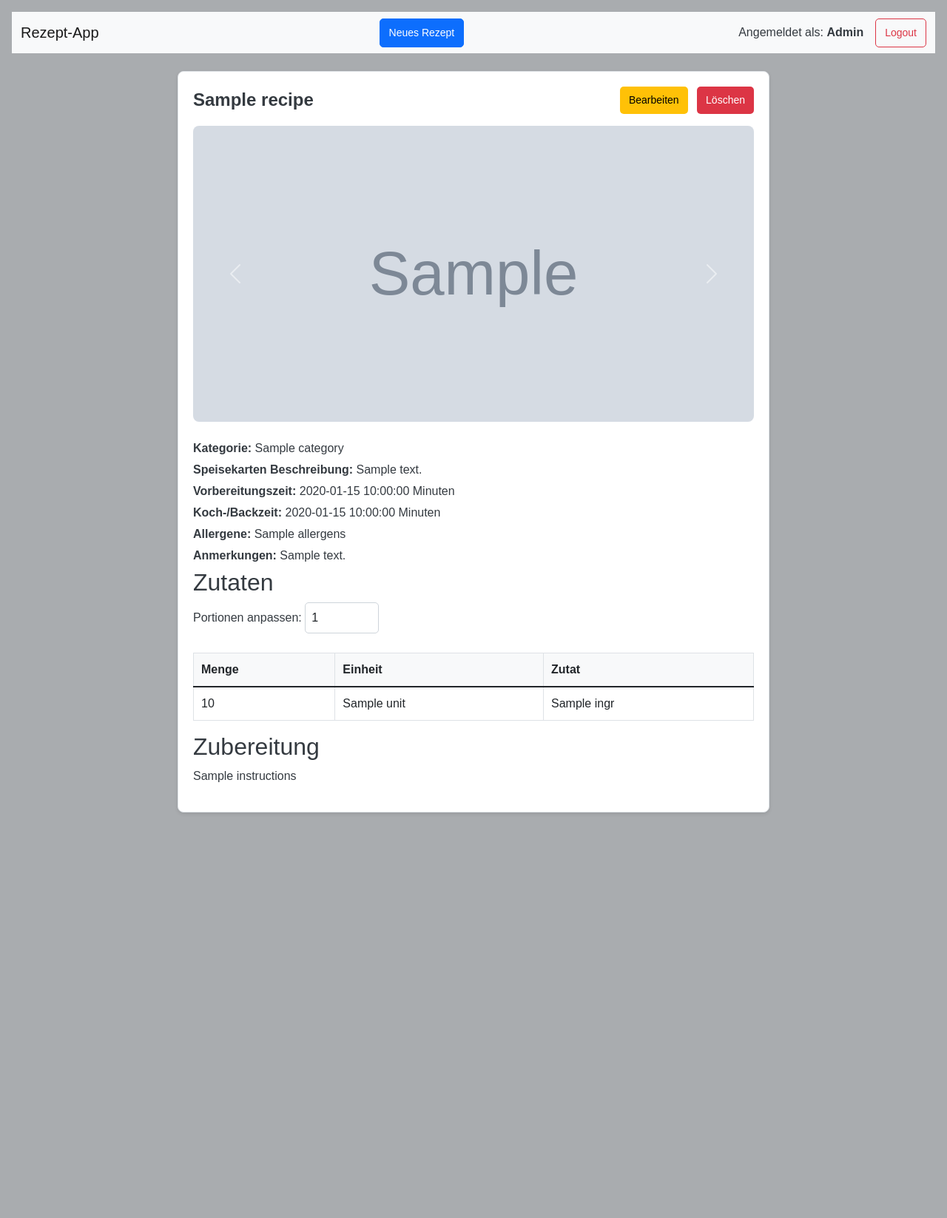
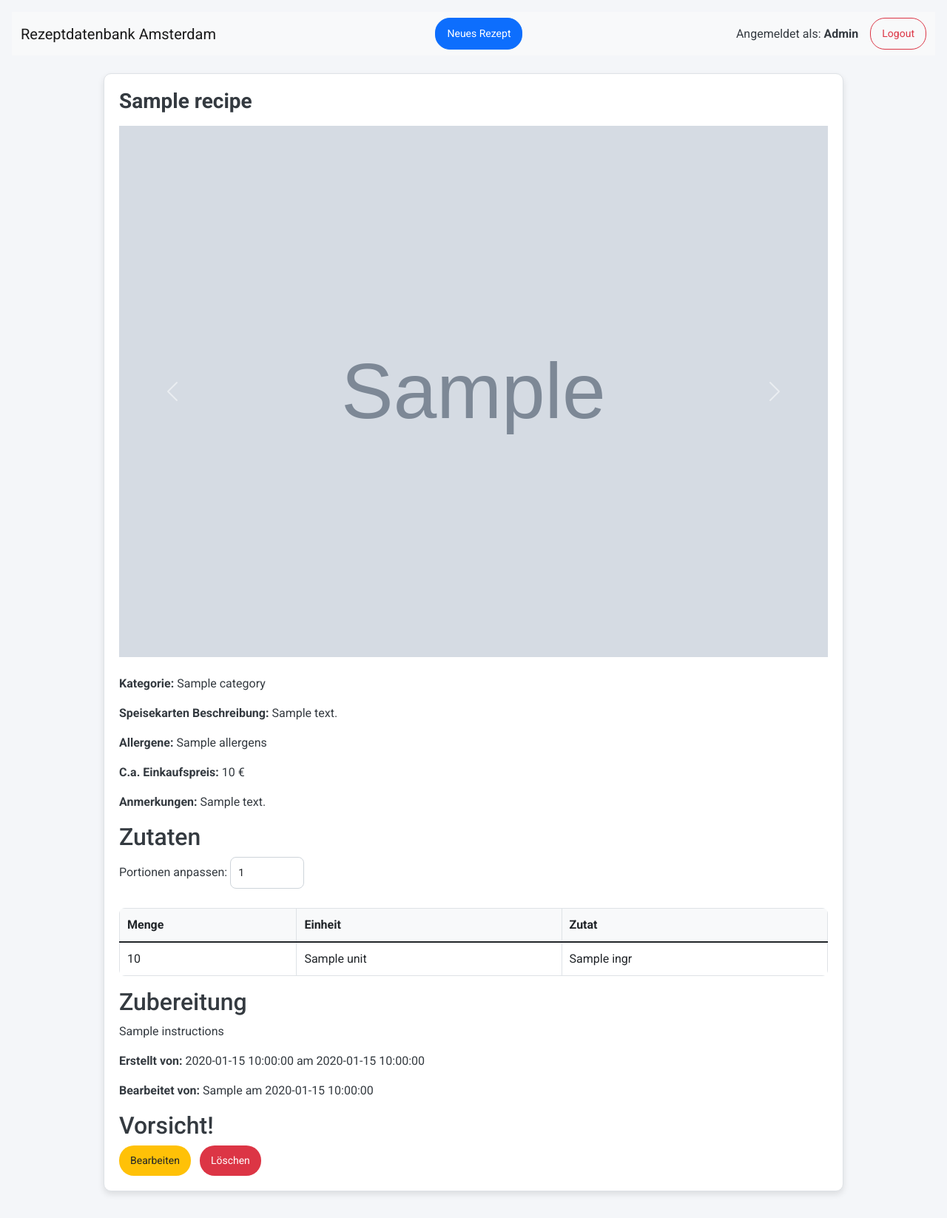
Before and after one commit to BaraMGB/recipe, a Flask app: template templates/recipe_detail.html in a window 1280 px wide. Shown: the whole page at 74% size. Before the commit the page ends 1099 px from the top, so only its background shows below. Run offline with Flask 3, Linux system fonts and the light colour scheme; a user stored in the database is signed in; the template is opened without the code that fills it: most values are stand-ins (such as "Sample title", 1, 10 or a date in 2020); grey boxes marked "Sample" are stand-in pictures; some libraries are stand-ins or nearby versions.

Commit message:
fix a lot of stuff

```diff
--- a/app.py
+++ b/app.py
@@ -22,8 +22,6 @@ app.secret_key = os.urandom(24)
 load_dotenv()
 
 # Beispiel: Passwort aus .env
-ADMIN_PASSWORD = os.getenv("ADMIN_PASSWORD", "default_password")
-print("ADMIN_PASSWORD:", os.getenv("ADMIN_PASSWORD"))
 
 login_manager = LoginManager()
 login_manager.init_app(app)
@@ -37,7 +35,7 @@ class User(UserMixin):
         self.role = role
 
 users = {
-    "Admin": User(id=1, username="Admin", password=ADMIN_PASSWORD, role="Admin"),
+    "Admin": User(id=1, username="Admin", password=os.getenv("ADMIN_PASSWORD", "default_admin_password"), role="Admin"),
     "Rudi": User(id=2, username="Rudi", password=os.getenv("RUDI_PASSWORD", "default_rudi_password"), role="Editor"),
     "Franzi": User(id=3, username="Franzi", password=os.getenv("FRANZI_PASSWORD", "default_franzi_password"), role="Viewer"),
     "Anton": User(id=4, username="Anton", password=os.getenv("ANTON_PASSWORD", "default_anton_password"), role="Viewer"),
@@ -152,15 +150,17 @@ def new_recipe():
         name = request.form.get('name')
         menu_description = request.form.get('menu_description')
         category = request.form.get('category')
-        preparation_time = request.form.get('preparation_time')
-        cooking_time = request.form.get('cooking_time')
         allergens = request.form.get('allergens')
+        approximate_cost = request.form.get('approximate_cost')
         instructions = request.form.get('instructions')
         notes = request.form.get('notes')
 
         conn = get_db_connection()
-        cursor = conn.execute('INSERT INTO recipes (name, menu_description, category, preparation_time, cooking_time, allergens, instructions, notes) VALUES (?,?,?,?,?,?,?,?)',
-                     (name, menu_description, category, preparation_time, cooking_time, allergens, instructions, notes))
+        user = current_user.username  # Benutzername des aktuell angemeldeten Benutzers
+        cursor = conn.execute(
+            'INSERT INTO recipes (name, menu_description, category, approximate_cost, allergens, instructions, notes, created_by) VALUES (?, ?, ?, ?, ?, ?, ?, ?)',
+            (name, menu_description, category, approximate_cost, allergens, instructions, notes, user)
+        )
         recipe_id = cursor.lastrowid
 
         ingredient_names = [key for key in request.form.keys() if key.startswith('ingredient_name_')]
@@ -199,8 +199,7 @@ def edit_recipe(recipe_id):
         name = request.form.get('name')
         menu_description = request.form.get('menu_description')
         category = request.form.get('category')
-        preparation_time = request.form.get('preparation_time')
-        cooking_time = request.form.get('cooking_time')
+        approximate_cost = request.form.get('approximate_cost')
         allergens = request.form.get('allergens')
         instructions = request.form.get('instructions')
         notes = request.form.get('notes')
@@ -220,9 +219,11 @@ def edit_recipe(recipe_id):
                     })
 
         with get_db_connection() as conn:
-            conn.execute('UPDATE recipes SET name = ?, menu_description = ?,  category = ?, preparation_time = ?, cooking_time = ?, allergens = ?, instructions = ?, notes = ? WHERE id = ?',
-                         (name, menu_description, category, preparation_time, cooking_time, allergens, instructions, notes, recipe_id))
-
+            user = current_user.username  # Benutzername des aktuell angemeldeten Benutzers
+            conn.execute(
+                'UPDATE recipes SET name=?, menu_description=?, category=?, approximate_cost=?, allergens=?, instructions=?, notes=?, edited_by=?, edited_time=CURRENT_TIMESTAMP WHERE id=?',
+                (name, menu_description, category, approximate_cost, allergens, instructions, notes, user, recipe_id)
+            )
             conn.execute('DELETE FROM ingredients WHERE recipe_id = ?', (recipe_id,))
             for ingredient in ingredients_data:
                 conn.execute('INSERT INTO ingredients (recipe_id, quantity, unit, ingredient_name) VALUES (?,?,?,?)',
@@ -295,5 +296,8 @@ def delete_photo(photo_id):
             conn.commit()
     return redirect(request.referrer)
 
-if __name__ == '__main__':
-    app.run(host='0.0.0.0', port=5000, debug=True)
+if __name__ == "__main__":
+    app.run(host="0.0.0.0", port=5000, ssl_context=(
+        "/etc/ssl/certs/fullchain.pem",
+        "/etc/ssl/private/privkey.pem"
+    ))
--- a/static/style.css
+++ b/static/style.css
@@ -1,20 +1,20 @@
 /* Grundlegende Styles */
 body {
-    font-family: Arial, sans-serif;
-    background-color: #a9acaf; /* Heller Grauton als Hintergrund */
-    color: #343a40; /* Dunkler Text für besseren Kontrast */
+    font-family: 'Roboto', sans-serif;
+    background-color: #f4f6f9; /* Heller Hintergrund */
+    color: #343a40; /* Dunkler Text */
     margin: 0;
     padding: 0;
 }
 
 .container {
-    max-width: 960px;
+    max-width: 1200px;
     margin: 0 auto;
     padding: 20px;
 }
 
 h1, h2, h3 {
-    color: #343a40; /* Dunkelgrau für Überschriften */
+    color: #343a40; /* Dunkelgrau */
 }
 
 a {
@@ -26,22 +26,23 @@ a:hover {
     text-decoration: underline;
 }
 
-
 /* Buttons */
 .btn {
-    border-radius: 5px;
-    padding: 8px 12px;
+    border-radius: 20px;
+    padding: 10px 15px;
     font-size: 14px;
+    transition: all 0.3s ease-in-out;
 }
 
 .btn-warning {
     background-color: #ffc107;
-    color: black;
+    color: #212529;
     border: none;
 }
 
 .btn-warning:hover {
     background-color: #e0a800;
+    transform: translateY(-2px);
 }
 
 .btn-danger {
@@ -52,7 +53,9 @@ a:hover {
 
 .btn-danger:hover {
     background-color: #c82333;
+    transform: translateY(-2px);
 }
+
 /* Formulare */
 .form-label {
     display: block;
@@ -62,92 +65,73 @@ a:hover {
 
 .form-control {
     width: 100%;
-    padding: 8px;
+    padding: 10px;
     border: 1px solid #ced4da;
-    border-radius: 5px;
+    border-radius: 8px;
     margin-bottom: 10px;
     box-sizing: border-box;
+    font-size: 14px;
 }
 
-/* Rezept-Details */
-/* Hauptcontainer für das Rezept */
+/* Rezeptdetails */
 .recipe-detail-container {
-    max-width: 800px;
-    margin: 0 auto;
+    max-width: 1000px;
+    margin: 20px auto;
     background-color: #ffffff;
     border: 1px solid #dee2e6;
-    border-radius: 8px;
+    border-radius: 10px;
     padding: 20px;
-    box-shadow: 0 2px 5px rgba(0, 0, 0, 0.1);
+    box-shadow: 0 4px 8px rgba(0, 0, 0, 0.1);
 }
 
-/* Rezepttitel */
 .recipe-title {
-    font-size: 24px;
+    font-size: 28px;
     font-weight: bold;
     margin: 0;
+    text-align: center;
+    color: #343a40;
 }
 
-.recipe-detail .row img { /* Hier die row Klasse hinzufügen */
-    max-width: 100%; /* Maximale Breite ist jetzt relativ zur Spaltenbreite */
+.recipe-detail img {
+    max-width: 100%;
     height: auto;
+    border-radius: 10px;
     margin-bottom: 20px;
-    display: block;
-    margin-left: auto;
-    margin-right: auto;
 }
-/* Flexbox für Rezept-Details */
+
+/* Flexbox für Details */
 .recipe-detail .content {
     display: flex;
+    flex-wrap: wrap;
     gap: 20px;
 }
 
-/* Media Query für kleinere Bildschirme */
+/* Responsive Design */
 @media (max-width: 768px) {
     .recipe-detail .content {
         flex-direction: column;
     }
 
     .recipe-detail img {
-        max-width: 100%; /* Bilder nehmen die volle Breite ein */
+        max-width: 100%;
     }
 }
 
-.recipe-card {
-    box-shadow: 0 2px 5px rgba(0, 0, 0, 0.1); /* Leichter Schatten */
-    padding: 15px; /* Innenabstand */
-    border-radius: 5px; /* Abgerundete Ecken */
-    margin-bottom: 20px; /* Abstand nach unten */
-    background-color: white; /* Hintergrundfarbe Weiß */
-}
-/* Galerie-Bilder gleichmäßig skalieren */
-.carousel-img {
-    height: 400px; /* Einheitliche Höhe für alle Bilder */
-    object-fit: cover; /* Bilder werden proportional zugeschnitten */
-    width: 100%; /* Breite auf Container begrenzen */
+/* Karten */
+.card {
+    border-radius: 12px;
+    box-shadow: 0 4px 6px rgba(0, 0, 0, 0.1);
+    background-color: white;
+    transition: all 0.3s ease-in-out;
 }
 
-/* Verhindern, dass der Content springt */
-/* Galerie */
-.carousel {
-    margin-bottom: 20px;
-    border-radius: 8px;
-    overflow: hidden;
-}
-
-.carousel-img {
-    height: 400px;
-    object-fit: cover;
-}
-.card {
-    border: 1px solid #0e0206;
-    border-radius: 8px;
-    box-shadow: 0 2px 4px rgba(0, 0, 0, 0.1);
-    background-color: white;
+.card:hover {
+    transform: translateY(-5px);
+    box-shadow: 0 8px 12px rgba(0, 0, 0, 0.2);
 }
 
 .card-title {
-    font-size: 18px;
+    font-size: 20px;
     font-weight: bold;
     margin-bottom: 10px;
 }
@@ -160,22 +144,22 @@ a:hover {
 .card .btn {
     margin-right: 5px;
 }
+
 .card-img-top {
-    height: 150px; /* Höhe anpassen */
-    object-fit: cover; /* Bild proportioniert zuschneiden */
-    border-top-left-radius: 8px; /* Abrundungen wie die Karte */
-    border-top-right-radius: 8px;
-}
-/* Rezeptdetails */
-.recipe-info p {
-    margin: 5px 0;
-    font-size: 16px;
+    height: 180px;
+    object-fit: cover;
+    border-top-left-radius: 12px;
+    border-top-right-radius: 12px;
 }
 
 /* Tabelle für Zutaten */
 .table {
     margin-top: 15px;
     border-collapse: collapse;
+    background-color: #ffffff;
+    border-radius: 8px;
+    overflow: hidden;
+    width: 100%;
 }
 
 .table th,
@@ -189,10 +173,14 @@ a:hover {
     background-color: #f8f9fa;
     font-weight: bold;
 }
+
 .input-group .form-control {
-    height: 38px; /* Einheitliche Höhe für das Suchfeld */
+    height: 40px;
+    border-radius: 8px 0 0 8px;
 }
+
 .input-group .btn {
-    height: 38px; /* Passt die Höhe an das Input-Feld an */
-    line-height: 1.2; /* Zentriert den Text vertikal */
+    height: 40px;
+    line-height: 1.2;
+    border-radius: 0 8px 8px 0;
 }
--- a/templates/layout.html
+++ b/templates/layout.html
@@ -3,19 +3,20 @@
 <head>
     <meta charset="UTF-8" />
     <meta name="viewport" content="width=device-width, initial-scale=1" />
-    <title>{{ title if title else "Rezept-App" }}</title>
+    <title>{{ title if title else "Rezeptdatenbank Amsterdam" }}</title>
     <link rel="stylesheet" href="https://cdn.jsdelivr.net/npm/bootstrap@5.1.3/dist/css/bootstrap.min.css" />
     <link rel="stylesheet" href="https://code.jquery.com/ui/1.13.2/themes/base/jquery-ui.css">
     <link rel="stylesheet" href="https://cdn.jsdelivr.net/npm/bootstrap-icons@1.11.3/font/bootstrap-icons.min.css">
     <link rel="stylesheet" href="{{ url_for('static', filename='style.css') }}">
     <link href="https://cdn.quilljs.com/1.3.7/quill.snow.css" rel="stylesheet">
+    <link href="https://fonts.googleapis.com/css2?family=Roboto:wght@400;500;700&display=swap" rel="stylesheet">
     <script src="https://cdn.quilljs.com/1.3.7/quill.min.js"></script>
 
 </head>
 <body class="p-3">
     <nav class="navbar navbar-expand-lg navbar-light bg-light mb-4">
         <div class="container-fluid">
-            <a href="{{ url_for('index') }}" class="navbar-brand">Rezept-App</a>
+            <a href="{{ url_for('index') }}" class="navbar-brand">Rezeptdatenbank Amsterdam</a>
             <div>
                 {% if current_user.role in ["Admin", "Editor"] %}
                 <a href="{{ url_for('new_recipe') }}" class="btn btn-primary me-2">Neues Rezept</a>
--- a/templates/recipe_detail.html
+++ b/templates/recipe_detail.html
@@ -4,14 +4,6 @@
 <div class="recipe-detail-container">
     <div class="d-flex justify-content-between align-items-center mb-3">
         <h1 class="recipe-title">{{ recipe.name }}</h1>
-        <div>
-            {% if current_user.role in ["Admin", "Editor"] %}
-            <a href="{{ url_for('edit_recipe', recipe_id=recipe.id) }}" class="btn btn-warning btn-sm me-2">Bearbeiten</a>
-            <form action="{{ url_for('delete_recipe', recipe_id=recipe.id) }}" method="post" style="display: inline;">
-                <button type="submit" class="btn btn-danger btn-sm" onclick="return confirm('Rezept wirklich löschen?');">Löschen</button>
-            </form>
-            {% endif %}
-        </div>
     </div>
 
     <!-- Galerie -->
@@ -37,9 +29,8 @@
     <div class="recipe-info">
         <p><strong>Kategorie:</strong> {{ recipe.category }}</p>
         <p><strong>Speisekarten Beschreibung:</strong> {{ recipe.menu_description if recipe.menu_description else '-' }}</p>
-        <p><strong>Vorbereitungszeit:</strong> {{ recipe.preparation_time }} Minuten</p>
-        <p><strong>Koch-/Backzeit:</strong> {{ recipe.cooking_time }} Minuten</p>
         <p><strong>Allergene:</strong> {{ recipe.allergens if recipe.allergens else 'Keine Angabe' }}</p>
+        <p><strong>C.a. Einkaufspreis:</strong> {{ recipe.approximate_cost }} €</p>
         <p><strong>Anmerkungen:</strong> {{ recipe.notes }}</p>
     </div>
 
@@ -71,6 +62,21 @@
     <!-- Zubereitung -->
     <h2>Zubereitung</h2>
     <p>{{ recipe.instructions|safe }}</p>
+    {% if current_user.role == "Admin" %}
+    <div class="recipe-info">
+        <p><strong>Erstellt von:</strong> {{ recipe.created_by }} am {{ recipe.created_time }}</p>
+        <p><strong>Bearbeitet von:</strong> {{ recipe.edited_by }} am {{ recipe.edited_time }}</p>
+    </div>
+    {% endif %}
+    <div>
+        <h2>Vorsicht!</h2>
+        {% if current_user.role in ["Admin", "Editor"] %}
+        <a href="{{ url_for('edit_recipe', recipe_id=recipe.id) }}" class="btn btn-warning btn-sm me-2">Bearbeiten</a>
+        <form action="{{ url_for('delete_recipe', recipe_id=recipe.id) }}" method="post" style="display: inline;">
+            <button type="submit" class="btn btn-danger btn-sm" onclick="return confirm('Rezept wirklich löschen?');">Löschen</button>
+        </form>
+        {% endif %}
+    </div>
 </div>
 
 
```
Also changed, not shown: setup.sql (+5 -2 lines), templates/edit_recipe.html (+43 -15 lines), templates/index.html (+0 -7 lines), templates/new_recipe.html (+42 -14 lines).
